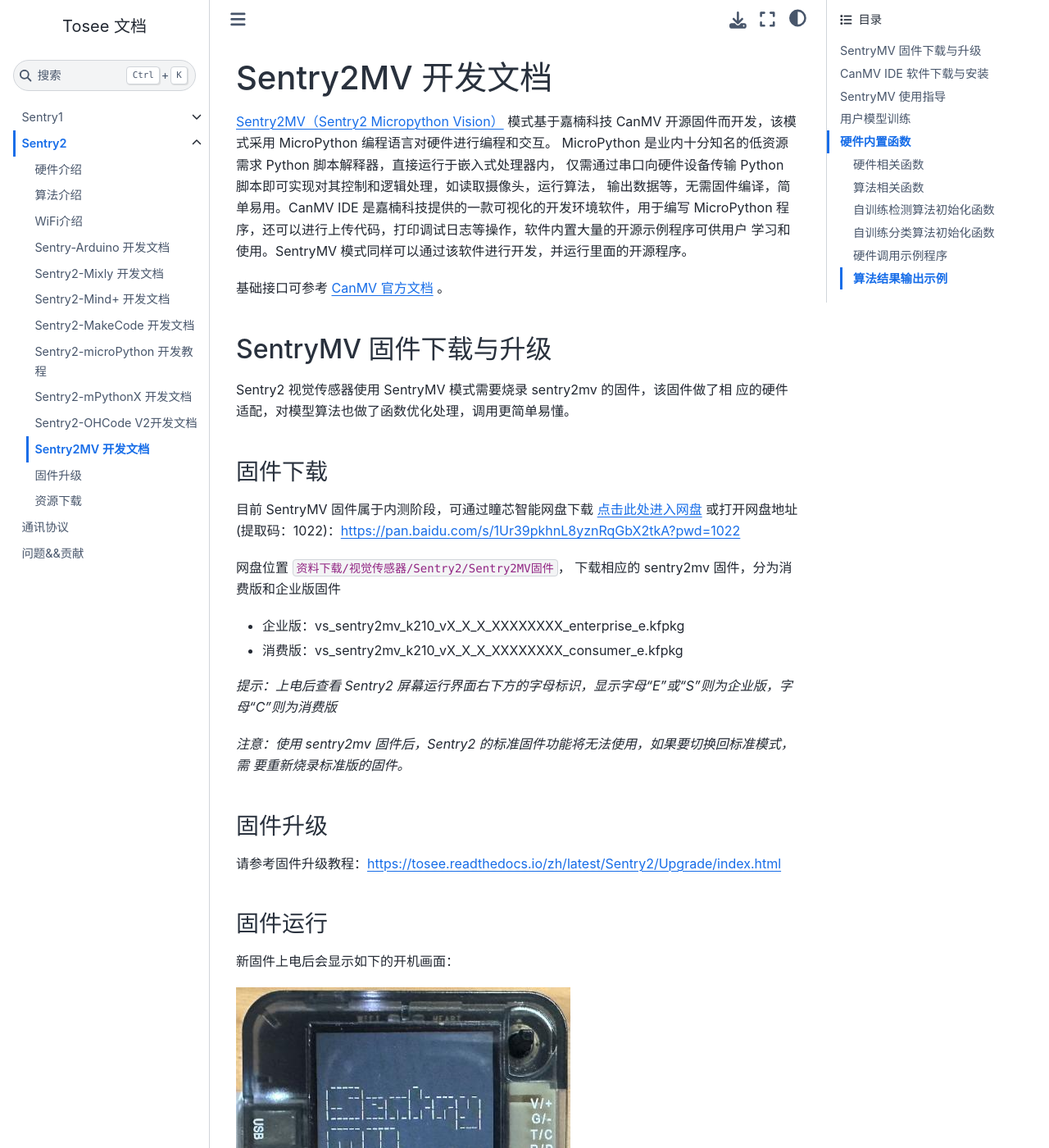
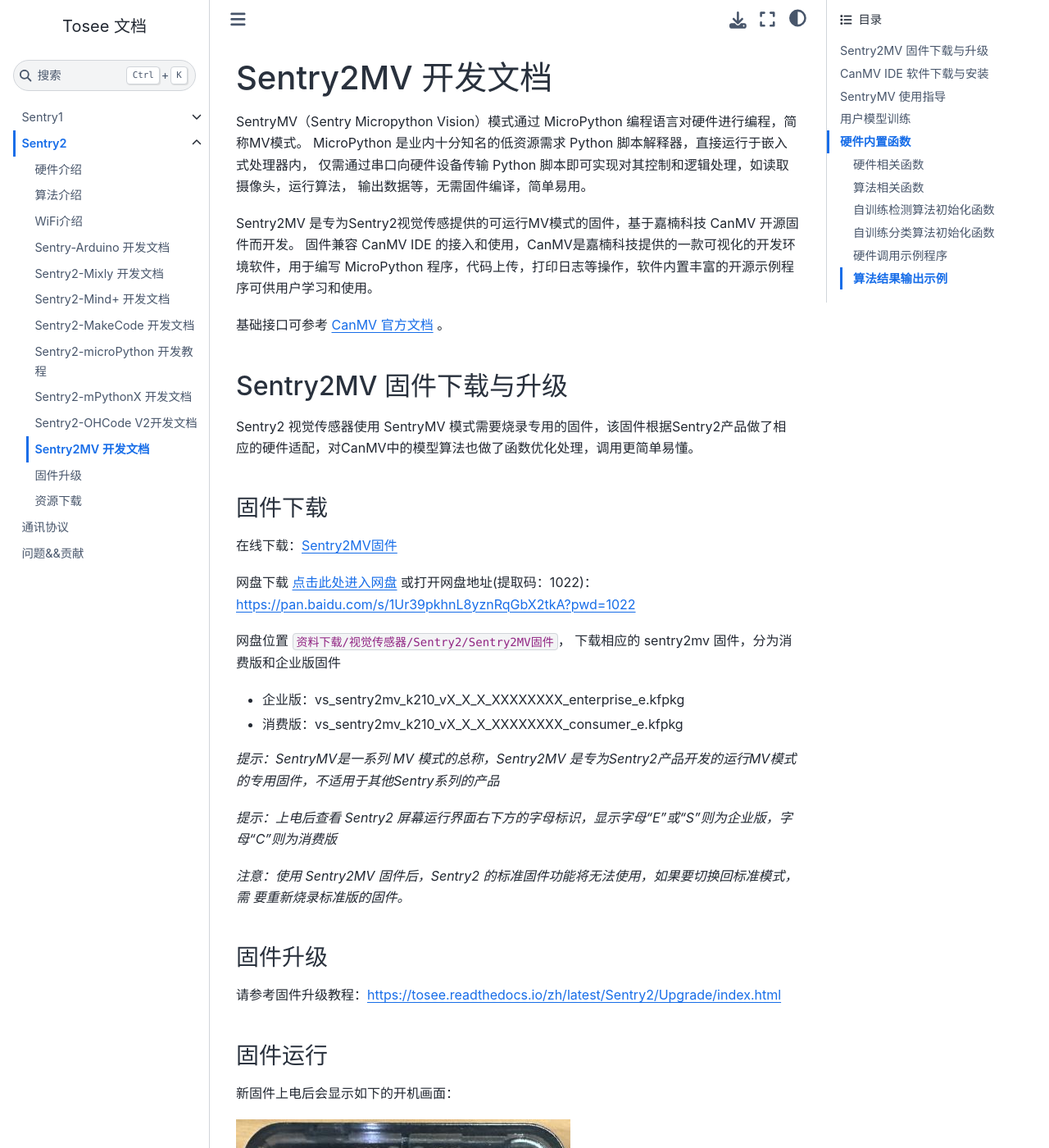
Before and after one commit to AITosee/Tosee-Docs, a Sphinx documentation site: the page built from docs/Sentry2/Sentry2MV/index.rst, in a window 1280 px wide and 1400 px high. Shown: the whole window at 82% size. Built offline with Sphinx 7.4.7 and the Sphinx Book theme 1.1.4, drawn with Linux system fonts in a browser that asks for light colours; some of the changed text lies outside the part shown.

Commit message:
update sentrymv brief

```diff
--- a/docs/Sentry2/Download/index.rst
+++ b/docs/Sentry2/Download/index.rst
@@ -63,9 +63,11 @@
 
     Sentry2运行界面中右下角字母标识 E：企业版，C：消费版
 
+
+.. _chapter_download_firmware_sentry2mv_index:
+
 Sentry2MV 固件
 ----------------
-
 
 企业版MV固件(字母标识E)
 ************************
--- a/docs/Sentry2/Sentry2MV/index.rst
+++ b/docs/Sentry2/Sentry2MV/index.rst
@@ -1,26 +1,29 @@
 Sentry2MV 开发文档
 ==================
 
-`Sentry2MV（Sentry2 Micropython Vision） <https://github.com/AITosee/Sentry2MV>`_
-模式基于嘉楠科技 CanMV 开源固件而开发，该模式采用 MicroPython 编程语言对硬件进行编程和交互。
+SentryMV（Sentry Micropython Vision）模式通过 MicroPython 编程语言对硬件进行编程，简称MV模式。
 MicroPython 是业内十分知名的低资源需求 Python 脚本解释器，直接运行于嵌入式处理器内，
 仅需通过串口向硬件设备传输 Python 脚本即可实现对其控制和逻辑处理，如读取摄像头，运行算法，
-输出数据等，无需固件编译，简单易用。CanMV IDE 是嘉楠科技提供的一款可视化的开发环境软件，用于编写 MicroPython
-程序，还可以进行上传代码，打印调试日志等操作，软件内置大量的开源示例程序可供用户
-学习和使用。SentryMV 模式同样可以通过该软件进行开发，并运行里面的开源程序。
+输出数据等，无需固件编译，简单易用。
+
+Sentry2MV 是专为Sentry2视觉传感提供的可运行MV模式的固件，基于嘉楠科技 CanMV 开源固件而开发。
+固件兼容 CanMV IDE 的接入和使用，CanMV是嘉楠科技提供的一款可视化的开发环境软件，用于编写 MicroPython
+程序，代码上传，打印日志等操作，软件内置丰富的开源示例程序可供用户学习和使用。
 
 基础接口可参考 `CanMV 官方文档 <https://developer.canaan-creative.com/canmv/main/canmv/index.html>`_ 。
 
-SentryMV 固件下载与升级
+Sentry2MV 固件下载与升级
 +++++++++++++++++++++++
 
-Sentry2 视觉传感器使用 SentryMV 模式需要烧录 sentry2mv 的固件，该固件做了相
-应的硬件适配，对模型算法也做了函数优化处理，调用更简单易懂。
+Sentry2 视觉传感器使用 SentryMV 模式需要烧录专用的固件，该固件根据Sentry2产品做了相
+应的硬件适配，对CanMV中的模型算法也做了函数优化处理，调用更简单易懂。
 
 固件下载
 --------
 
-目前 SentryMV 固件属于内测阶段，可通过瞳芯智能网盘下载 `点击此处进入网盘 <https://pan.baidu.com/s/1Ur39pkhnL8yznRqGbX2tkA?pwd=1022>`_
+在线下载：:ref:`Sentry2MV固件<chapter_download_firmware_sentry2mv_index>`
+
+网盘下载 `点击此处进入网盘 <https://pan.baidu.com/s/1Ur39pkhnL8yznRqGbX2tkA?pwd=1022>`_
 或打开网盘地址(提取码：1022)：https://pan.baidu.com/s/1Ur39pkhnL8yznRqGbX2tkA?pwd=1022
 
 网盘位置 ``资料下载/视觉传感器/Sentry2/Sentry2MV固件``， 下载相应的 sentry2mv 固件，分为消费版和企业版固件
@@ -28,10 +31,12 @@
 - 企业版：vs_sentry2mv_k210_vX_X_X_XXXXXXXX_enterprise_e.kfpkg
 - 消费版：vs_sentry2mv_k210_vX_X_X_XXXXXXXX_consumer_e.kfpkg
 
+*提示：SentryMV是一系列 MV 模式的总称，Sentry2MV 是专为Sentry2产品开发的运行MV模式的专用固件，不适用于其他Sentry系列的产品*
+
 *提示：上电后查看 Sentry2 屏幕运行界面右下方的字母标识，显示字母“E”或“S”则为企业版，字
 母“C”则为消费版*
 
-*注意：使用 sentry2mv 固件后，Sentry2 的标准固件功能将无法使用，如果要切换回标准模式，需
+*注意：使用 Sentry2MV 固件后，Sentry2 的标准固件功能将无法使用，如果要切换回标准模式，需
 要重新烧录标准版的固件。*
 
 固件升级
@@ -150,7 +155,7 @@
 sentry.py 函数库
 ----------------
 
-SentryMV 固件内置了 sentry.py 函数库，提供了几个常用的函数，并对部分 KPU 神
+Sentry2MV 固件内置了 sentry.py 函数库，提供了几个常用的函数，并对部分 KPU 神
 经网络类型的算法采用了统一的函数接口，相比于自带的示例程序而言，代码变的更简洁明
 了，易于理解，从而可以更好的专注于应用程序的开发。
 
```
Also changed, not shown: other parts of docs/Sentry2/Sentry2MV/index.rst (+1 -1 lines).
